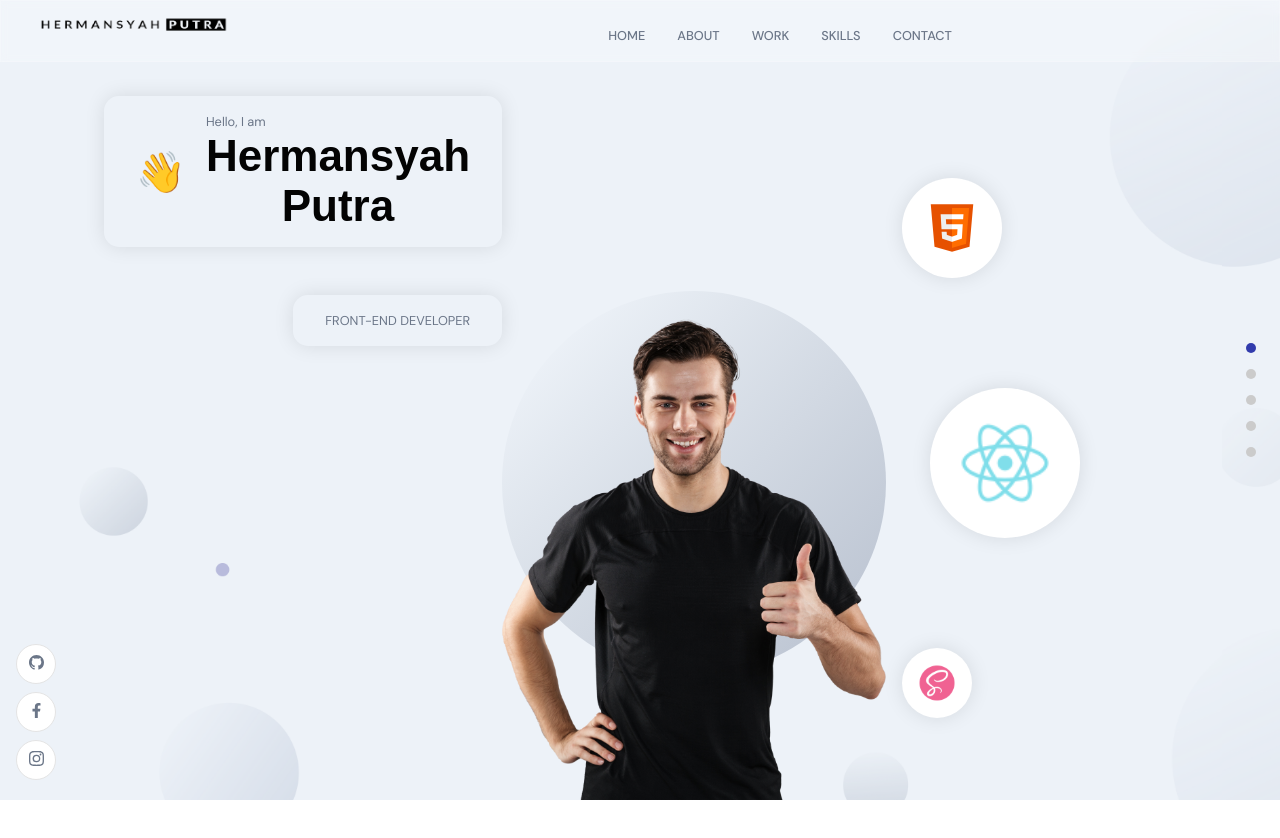
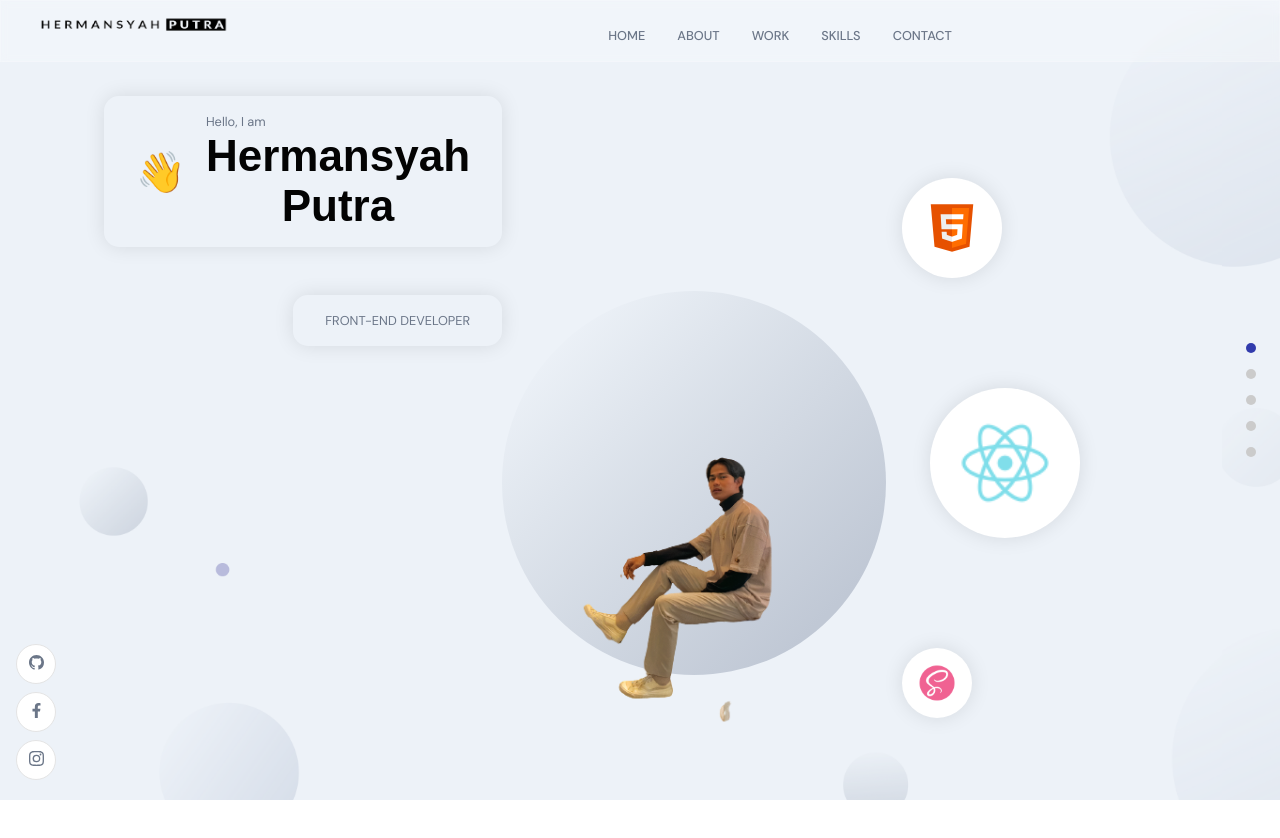
Before and after one commit to putraa22/My-Portfolio, a React (Create React App) app in the folder frontend_react/: page / in a window 1280 px wide. Shown: the top 838 px of the page. Built offline with nearby package versions, Linux system fonts and the light colour scheme; the HTML template or start-up script is replaced by a standard one; a web font is replaced by a local one.

Commit message:
edit Profile

```diff
--- a/frontend_react/src/components/SocialMedia.jsx
+++ b/frontend_react/src/components/SocialMedia.jsx
@@ -16,7 +16,7 @@ const SocialMedia = () => {
         </a>
       </div>
       <div>
-        <a href="#" rel="noreferrer">
+        <a href="https://web.facebook.com/Putraaa22/" rel="noreferrer">
           <BsInstagram />
         </a>
       </div>
--- a/frontend_react/src/constants/images.js
+++ b/frontend_react/src/constants/images.js
@@ -31,7 +31,10 @@ import copy from "../assets/copy.png";
 import skype from "../assets/skype.png";
 import spotify from "../assets/spotify.png";
 
+import avatar from "../assets/avatar.png";
+
 export default {
+  avatar,
   email,
   mobile,
   api,
--- a/frontend_react/src/container/Header/Header.jsx
+++ b/frontend_react/src/container/Header/Header.jsx
@@ -35,7 +35,7 @@ const Header = () => {
         </div>
       </motion.div>
       <motion.div whileInView={{ opacity: [0, 1] }} transition={{ duration: 0.5, delayChildren: 0.5 }} className="app__header-img">
-        <img src={images.profile} alt="" />
+        <img src={images.avatar} alt="" />
         <motion.img whileInView={{ scale: [0, 1] }} transition={{ duration: 1, ease: "easeInOut" }} src={images.circle} alt="profile_circle" className="overlay_circle" />
       </motion.div>
       <motion.div variants={scaleVariants} whileInView={scaleVariants.whileInView} className="app__header-circles">
```
Also changed, not shown: frontend_react/src/assets/avatar.png (added).
